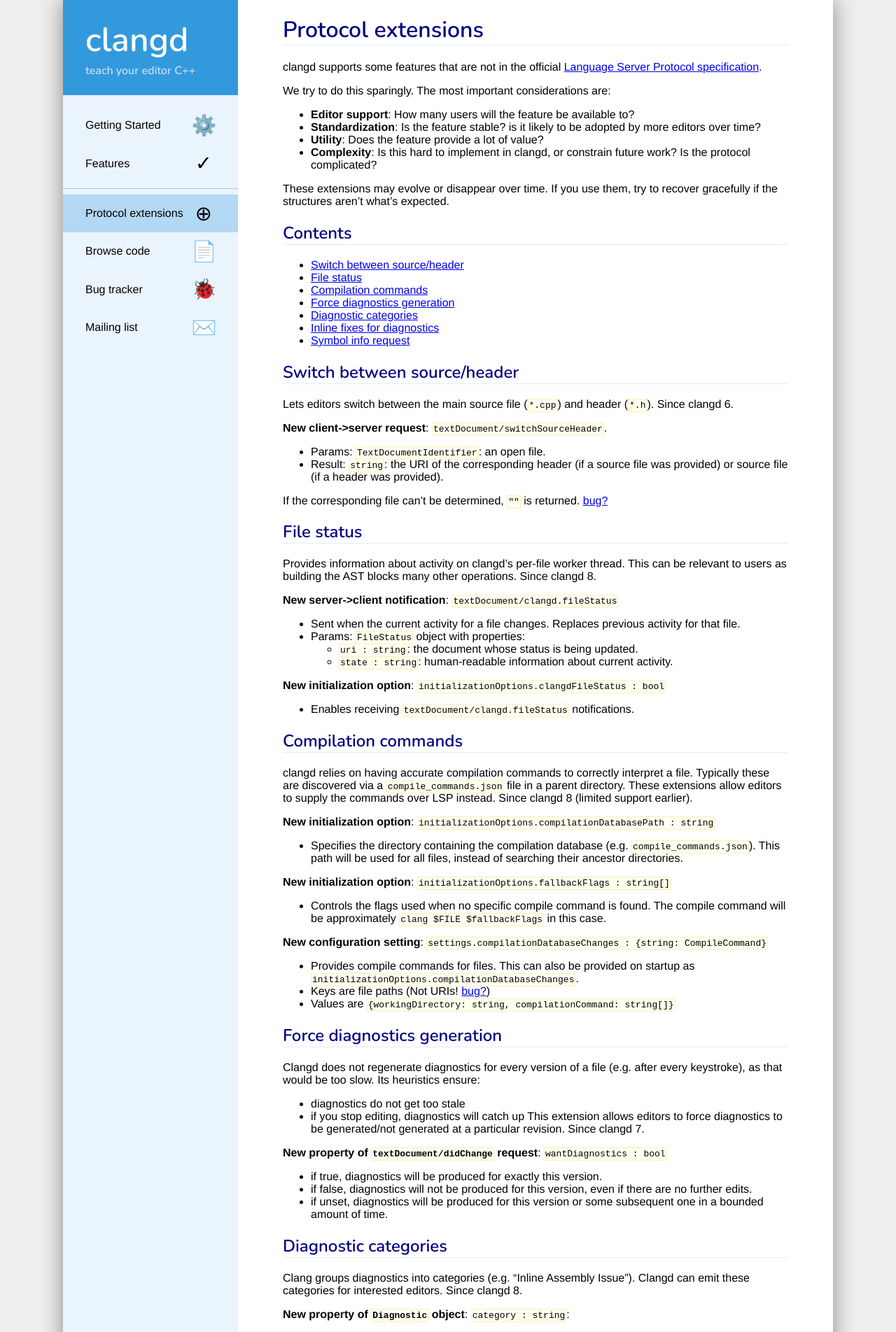
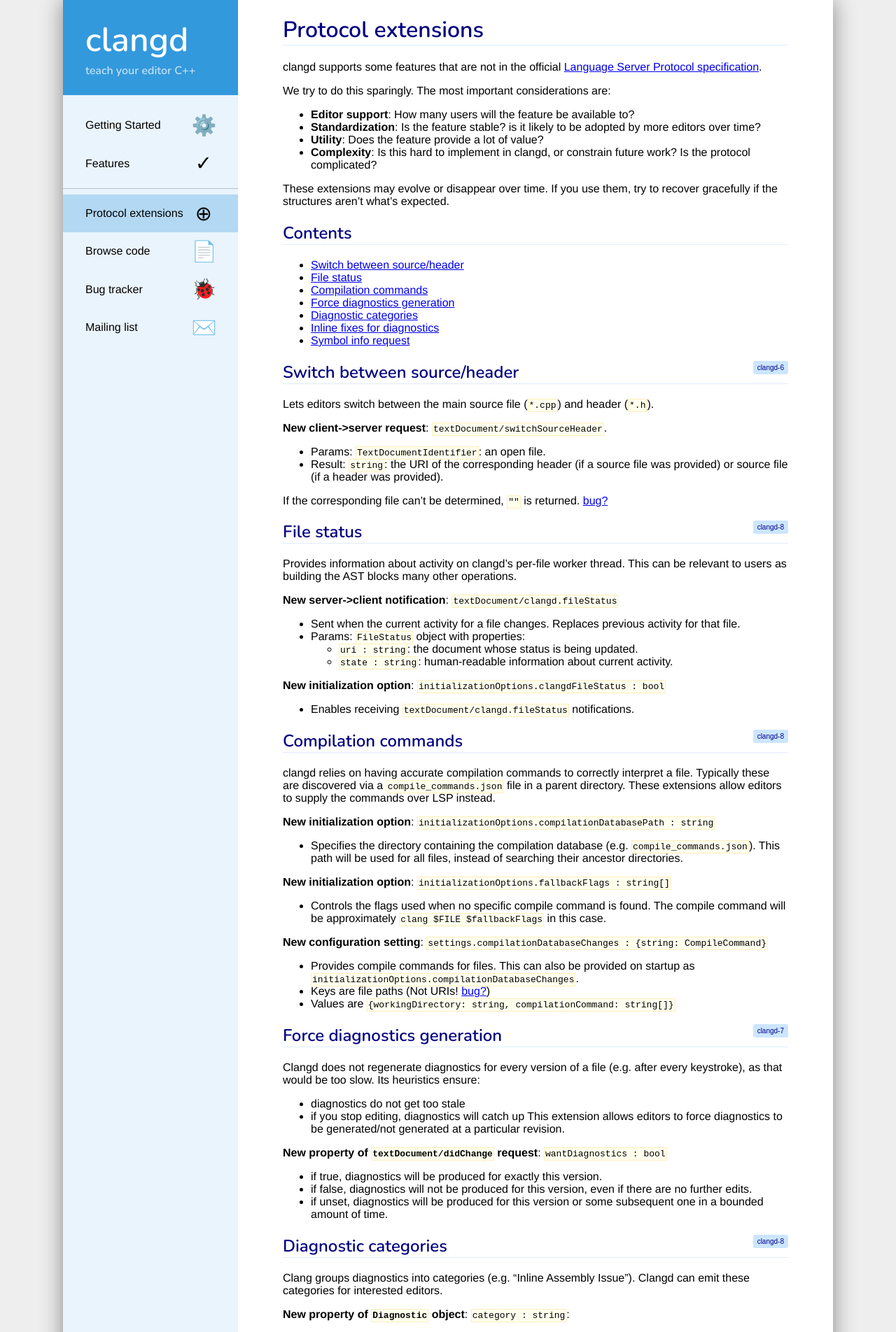
Before and after one commit to llvm/clangd-www, a Jekyll site: the page built from extensions.md, in a window 1280 px wide. Shown: the top 1904 px of the page at 70% size. Built offline with Jekyll 4.4.1, drawn with Linux system fonts in a browser that asks for light colours; our own code applies the rules of GitHub Pages for plain Markdown files; some of the changed text lies outside the part shown.

Commit message:
Version marker ornaments

```diff
--- a/extensions.md
+++ b/extensions.md
@@ -17,9 +17,9 @@
 {% include toc.md %}
 
 ## Switch between source/header
+{:.v6}
 
 Lets editors switch between the main source file (`*.cpp`) and header (`*.h`).
-Since clangd 6.
 
 **New client->server request**: `textDocument/switchSourceHeader`.
   - Params: `TextDocumentIdentifier`: an open file.
@@ -30,10 +30,10 @@
 [bug?](https://github.com/clangd/clangd/issues/12)
 
 ## File status
+{:.v8}
 
 Provides information about activity on clangd's per-file worker thread.
 This can be relevant to users as building the AST blocks many other operations.
-Since clangd 8.
 
 **New server->client notification**: `textDocument/clangd.fileStatus`
   - Sent when the current activity for a file changes. Replaces previous
@@ -46,12 +46,12 @@
   - Enables receiving `textDocument/clangd.fileStatus` notifications.
 
 ## Compilation commands
+{:.v8}
 
 clangd relies on having accurate compilation commands to correctly interpret a
 file. Typically these are discovered via a `compile_commands.json` file in
 a parent directory. These extensions allow editors to supply the commands over
 LSP instead.
-Since clangd 8 (limited support earlier).
 
 **New initialization option**: `initializationOptions.compilationDatabasePath : string`
   - Specifies the directory containing the compilation database (e.g.
@@ -70,6 +70,7 @@
   - Values are `{workingDirectory: string, compilationCommand: string[]}`
 
 ## Force diagnostics generation
+{:.v7}
 
 Clangd does not regenerate diagnostics for every version of a file (e.g. after
 every keystroke), as that would be too slow. Its heuristics ensure:
@@ -77,7 +78,6 @@
  - if you stop editing, diagnostics will catch up
 This extension allows editors to force diagnostics to be generated/not generated
 at a particular revision.
-Since clangd 7.
 
 **New property of `textDocument/didChange` request**: `wantDiagnostics : bool`
  - if true, diagnostics will be produced for exactly this version.
@@ -87,10 +87,10 @@
    one in a bounded amount of time.
 
 ## Diagnostic categories
+{:.v8}
 
 Clang groups diagnostics into categories (e.g. "Inline Assembly Issue").
 Clangd can emit these categories for interested editors.
-Since clangd 8.
 
 **New property of `Diagnostic` object**: `category : string`:
  - A human-readable name for a group of related diagnostics.
@@ -100,12 +100,12 @@
  - Requests that clangd send `Diagnostic.category`.
 
 ## Inline fixes for diagnostics
+{:.v8}
 
 LSP specifies that code actions for diagnostics (fixes) are retrieved
 asynchronously using `textDocument/codeAction`. However clangd always computes
 these eagerly, and providing them alongside diagnostics can improve the UX in
 editors.
-Since clangd 8.
 
 **New property of `Diagnostic` object**: `codeActions : CodeAction[]`:
  - All the code actions that address this diagnostic.
@@ -114,11 +114,11 @@
  - Requests that clangd send `Diagnostic.codeActions`.
 
 ## Symbol info request
+{:.v8}
 
 This attempts to resolve the symbol under the cursor, without retrieving
 further information (like definition location, which may require consulting an
 index). This was added to support integration with indexes outside clangd.
-Since clangd 8.
 
 **New client->server request**: `textDocument/symbolInfo`:
  - Params: `TextDocumentPositionParams`
--- a/styles.css
+++ b/styles.css
@@ -112,6 +112,25 @@
   border: 1px solid #feb;
   padding: 1px;
 }
+
+/* Version marker ornaments */
+.v6::before, .v7::before, .v8::before, .v9::before {
+  color: #008;
+  border-radius: 3px;
+  padding: 0.2em 0.6em;
+  font-family: sans-serif;
+  font-weight: 500;
+  background-color: rgba(0, 128, 255, 0.2);
+  float: right;
+  line-height: 1.5em;
+  text-align: center;
+  font-size: x-small;
+}
+.v6::before { content: "clangd-6"; }
+.v7::before { content: "clangd-7"; }
+.v8::before { content: "clangd-8"; }
+.v9::before { content: "clangd-9"; }
+
 /* Mini layout, for phones */
 @media (max-width: 600px) {
   body {
```
Also changed, not shown: features.md (+12 -4 lines).
